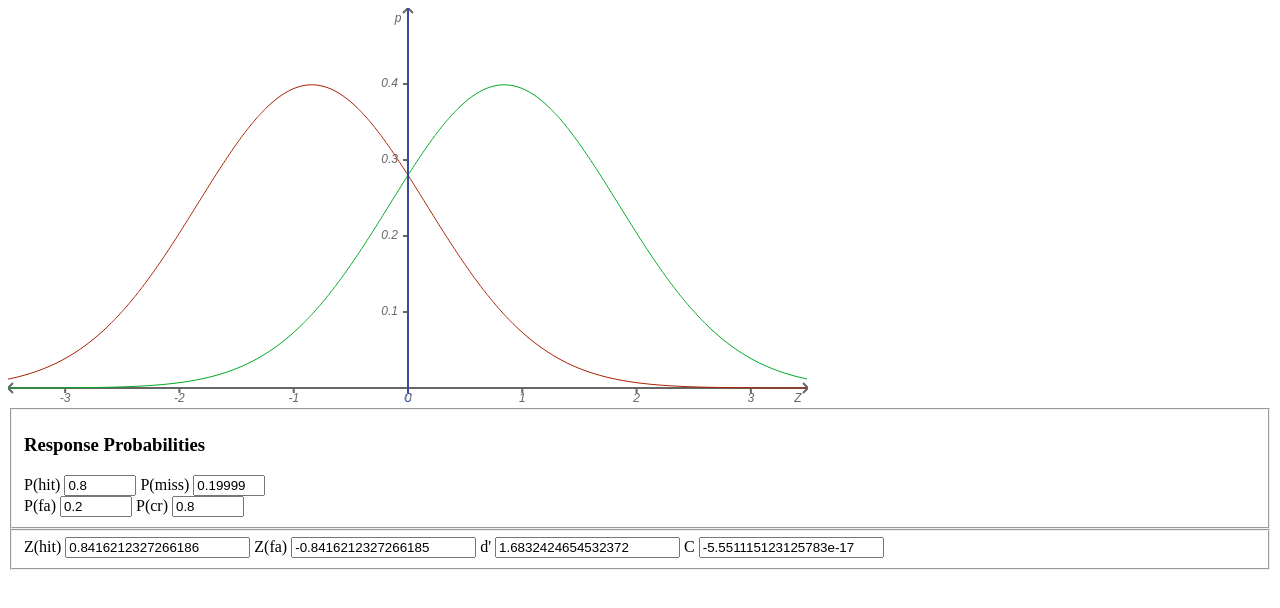
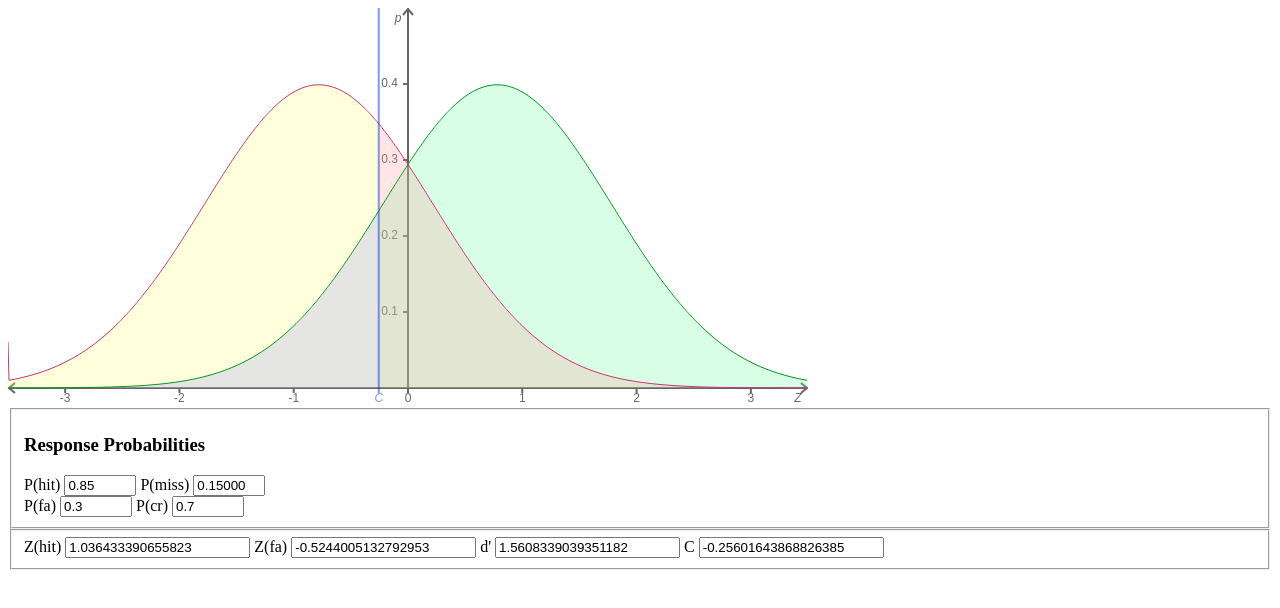
Before and after one commit to danieldickison/sdt-visualization, a plain HTML site: page index.html in a window 1280 px wide. Drawn offline with Linux system fonts and the light colour scheme.

Commit message:
Add fill for hit/miss/fa/cr regions.

```diff
--- a/index.html
+++ b/index.html
@@ -14,10 +14,16 @@
             position: absolute;
         }
         #graph > canvas.highlightable {
-            opacity: 0.5;
+            opacity: 0.25;
             transition: all 0.2s;
         }
         #graph > canvas.highlightable.highlight {
+            opacity: 0.5;
+        }
+        #graph > canvas.highlightable.dark {
+            opacity: 0.5;
+        }
+        #graph > canvas.highlightable.dark.highlight {
             opacity: 1;
         }
     </style>
@@ -25,12 +31,12 @@
 <body>
     <div id="graph">
         <canvas class="bg" width="800" height="400"></canvas>
-        <canvas class="cr-fill highlightable"  width="800" height="400" data-bind="css: {highlight: prob.cr.highlight}"></canvas>
-        <canvas class="hit-fill highlightable"  width="800" height="400" data-bind="css: {highlight: prob.hit.highlight}"></canvas>
-        <canvas class="fa-fill highlightable"  width="800" height="400" data-bind="css: {highlight: prob.fa.highlight}"></canvas>
-        <canvas class="miss-fill highlightable"  width="800" height="400" data-bind="css: {highlight: prob.miss.highlight}"></canvas>
+        <canvas class="cr highlightable"  width="800" height="400" data-bind="css: {highlight: prob.cr.highlight}"></canvas>
+        <canvas class="hit highlightable"  width="800" height="400" data-bind="css: {highlight: prob.hit.highlight}"></canvas>
+        <canvas class="fa highlightable"  width="800" height="400" data-bind="css: {highlight: prob.fa.highlight}"></canvas>
+        <canvas class="miss highlightable"  width="800" height="400" data-bind="css: {highlight: prob.miss.highlight}"></canvas>
         <canvas class="fg"  width="800" height="400"></canvas>
-        <canvas class="c highlightable"  width="800" height="400" data-bind="css: {highlight: c.highlight}"></canvas>
+        <canvas class="c dark highlightable"  width="800" height="400" data-bind="css: {highlight: c.highlight}"></canvas>
     </div>
     <form id="params">
         <fieldset class="probabilities">
--- a/js/sdt.js
+++ b/js/sdt.js
@@ -14,13 +14,24 @@
     var z_width = 7,
         bottom_margin = 20,
         p_max = 0.5,
-        arrow_size = 5;
+        arrow_size = 5,
+        target_color = '#092',
+        foil_color = '#c37',
+        hit_color = '#6f9',
+        miss_color = '#99f',
+        fa_color = '#f99',
+        cr_color = '#ff7';
 
     function redraw(vm) {
         var graph = document.getElementById('graph'),
             bg_ctx = graph.querySelector('canvas.bg').getContext('2d'),
             fg_ctx = graph.querySelector('canvas.fg').getContext('2d'),
             c_ctx = graph.querySelector('canvas.c').getContext('2d'),
+            hit_ctx = graph.querySelector('canvas.hit').getContext('2d'),
+            miss_ctx = graph.querySelector('canvas.miss').getContext('2d'),
+            fa_ctx = graph.querySelector('canvas.fa').getContext('2d'),
+            cr_ctx = graph.querySelector('canvas.cr').getContext('2d'),
+            ctxs = [bg_ctx, fg_ctx, c_ctx, hit_ctx, miss_ctx, fa_ctx, cr_ctx],
             w = bg_ctx.canvas.width,
             h_full = bg_ctx.canvas.height,
             h = h_full - bottom_margin,
@@ -37,29 +48,32 @@
 
         console.log('redraw', w, h);
 
+        for (var i = ctxs.length - 1; i >= 0; i--) {
+            ctxs[i].beginPath();
+            ctxs[i].clearRect(0, 0, w, h_full);
+        }
 
         /*** bg layer ***/
-        bg_ctx.beginPath();
-        bg_ctx.clearRect(0, 0, w, h_full);
         bg_ctx.textAlign = 'center';
         bg_ctx.textBaseline = 'top';
-        bg_ctx.font = 'italic 12px sans-serif';
         bg_ctx.strokeStyle = bg_ctx.fillStyle = '#666';
         bg_ctx.lineWidth = 2;
 
         // labels
+        bg_ctx.font = 'italic 12px sans-serif';
         bg_ctx.fillText('Z', w-10, h+5);
         bg_ctx.fillText('p', w/2-10, 5);
 
         // x-axis
         bg_ctx.moveTo(0, h);
         bg_ctx.lineTo(w, h);
-        bg_ctx.moveTo(arrow_size, h-arrow_size);
-        bg_ctx.lineTo(0, h);
-        bg_ctx.lineTo(arrow_size, h+arrow_size);
-        bg_ctx.moveTo(w-arrow_size, h-arrow_size);
-        bg_ctx.lineTo(w, h);
-        bg_ctx.lineTo(w-arrow_size, h+arrow_size);
+        bg_ctx.moveTo(arrow_size+2, h-arrow_size);
+        bg_ctx.lineTo(1, h);
+        bg_ctx.lineTo(arrow_size+2, h+arrow_size);
+        bg_ctx.moveTo(w-arrow_size-2, h-arrow_size);
+        bg_ctx.lineTo(w-1, h);
+        bg_ctx.lineTo(w-arrow_size-2, h+arrow_size);
+        bg_ctx.font = '12px sans-serif';
         for (z = -Math.floor(z_width/2); z <= z_width/2; ++z) {
             x = z_x(z);
             bg_ctx.moveTo(x, h);
@@ -69,9 +83,9 @@
         // y-axis
         bg_ctx.moveTo(w/2, h);
         bg_ctx.lineTo(w/2, 0);
-        bg_ctx.moveTo(w/2-arrow_size, arrow_size);
-        bg_ctx.lineTo(w/2, 0);
-        bg_ctx.lineTo(w/2+arrow_size, arrow_size);
+        bg_ctx.moveTo(w/2-arrow_size, arrow_size+2);
+        bg_ctx.lineTo(w/2, 1);
+        bg_ctx.lineTo(w/2+arrow_size, arrow_size+2);
         bg_ctx.textBaseline = 'middle';
         bg_ctx.textAlign = 'right';
         for (p = 0.1; p < p_max; p += 0.1) {
@@ -83,36 +97,62 @@
         bg_ctx.stroke();
 
 
-        /*** fg layer ***/
-        fg_ctx.beginPath();
-        fg_ctx.clearRect(0, 0, w, h_full);
+        /*** curves ***/
 
-        // Curves: this could be optimized by caching pdf values.
+        function normal(z_offset, left_ctx, right_ctx, criterion) {
+            // This could be optimized by caching pdf values.
+            var fill_left = true,
+                x = 0,
+                z = x_z(x) + z_offset,
+                y = p_y(pdf(z + z_offset));
+            fg_ctx.beginPath();
+            left_ctx.beginPath();
+            right_ctx.beginPath();
+            fg_ctx.moveTo(0, y);
+            left_ctx.moveTo(0, h);
+            left_ctx.lineTo(0, y);
+            for (x = 1; x < w; ++x) {
+                z = x_z(x);
+                y = p_y(pdf(z+ z_offset));
+                fg_ctx.lineTo(x, y);
+                if (fill_left) {
+                    left_ctx.lineTo(x, y);
+                    if (z >= criterion) {
+                        left_ctx.lineTo(x, h);
+                        left_ctx.closePath();
+                        fill_left = false;
+                        right_ctx.moveTo(x, h);
+                        right_ctx.lineTo(x, y);
+                    }
+                }
+                else {
+                    right_ctx.lineTo(x, y);
+                }
+            }
+            right_ctx.lineTo(w, h);
+            right_ctx.closePath();
+            fg_ctx.stroke();
+            left_ctx.fill();
+            right_ctx.fill();
+        }
+
         var dp2 = vm.d_prime() / 2;
-        console.log('dp2:', dp2);
 
         // target pdf
-        fg_ctx.beginPath();
-        fg_ctx.moveTo(0, p_y(pdf(x_z(0) - dp2)));
-        for (x = 1; x < w; ++x) {
-            fg_ctx.lineTo(x, p_y(pdf(x_z(x) - dp2)));
-        }
-        fg_ctx.strokeStyle = '#0a2';
-        fg_ctx.stroke();
+        fg_ctx.strokeStyle = target_color;
+        hit_ctx.fillStyle = hit_color;
+        miss_ctx.fillStyle = miss_color;
+        normal(-dp2, miss_ctx, hit_ctx, vm.c());
 
         // foil pdf
-        fg_ctx.beginPath();
-        fg_ctx.moveTo(0, p_y(pdf(x_z(0) + dp2)));
-        for (x = 1; x < w; ++x) {
-            fg_ctx.lineTo(x, p_y(pdf(x_z(x) + dp2)));
-        }
-        fg_ctx.strokeStyle = '#a20';
-        fg_ctx.stroke();
+        fg_ctx.strokeStyle = foil_color;
+        cr_ctx.fillStyle = cr_color;
+        fa_ctx.fillStyle = fa_color;
+        normal(dp2, cr_ctx, fa_ctx, vm.c());
+
 
         // criterion line
         var c_x = z_x(vm.c());
-        c_ctx.beginPath();
-        c_ctx.clearRect(0, 0, w, h_full);
         c_ctx.moveTo(c_x, 0);
         c_ctx.lineTo(c_x, h+5);
         c_ctx.lineWidth = 2;
@@ -127,7 +167,7 @@
     function SDTViewModel(redraw) {
         var self = this;
         this.prob = {
-            hit: observable_hl(0.8),
+            hit: observable_hl(0.85),
             miss: computed_hl({
                 read: function () {
                     return 1-self.prob.hit();
@@ -136,7 +176,7 @@
                     self.prob.hit(1-miss);
                 }
             }),
-            fa: observable_hl(0.2),
+            fa: observable_hl(0.3),
             cr: computed_hl({
                 read: function () {
                     return 1-self.prob.fa();
```
